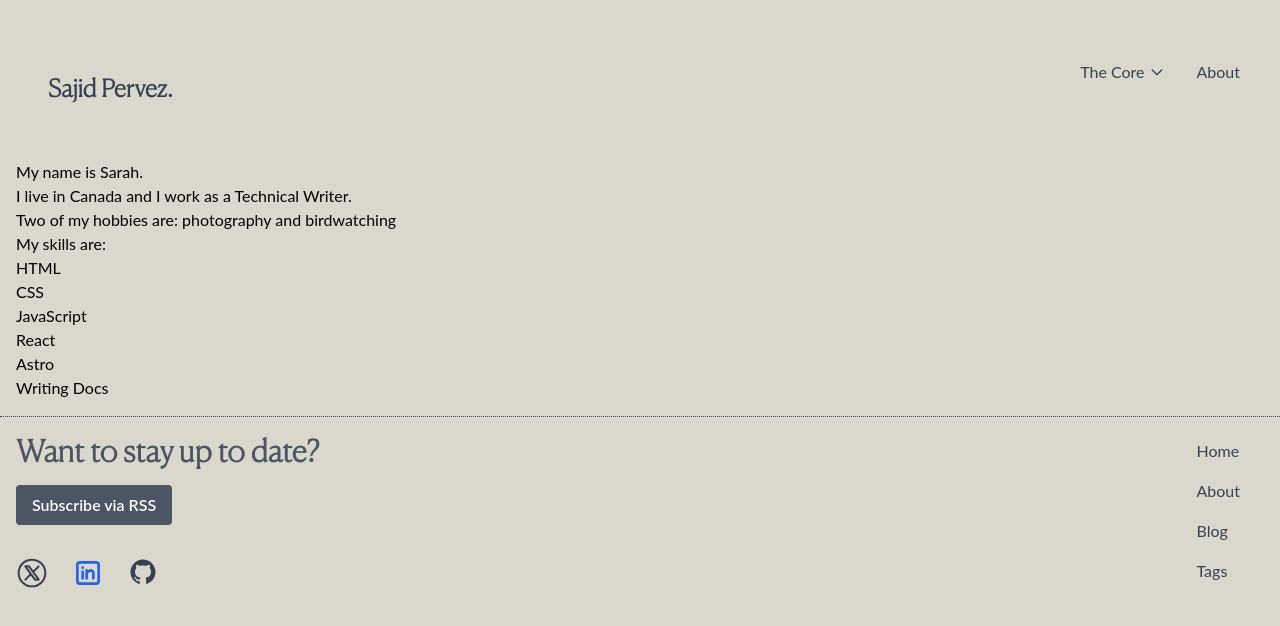
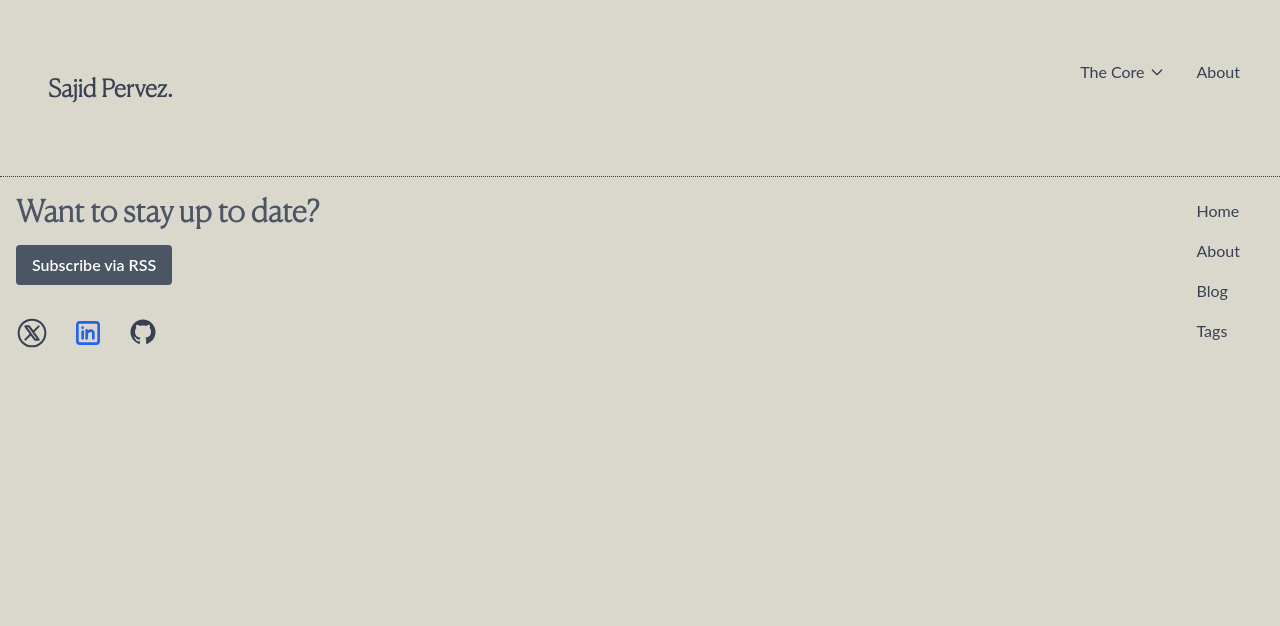
Before and after one commit to SajidPervez/sajidpervez.com, an Astro site: page /about in a window 1280 px wide. Built offline with nearby package versions, Linux system fonts and the light colour scheme; Astro itself is replaced by a stand-in of ours.

Commit message:
changes to about me

```diff
--- a/src/pages/about.astro
+++ b/src/pages/about.astro
@@ -14,20 +14,5 @@ const skills = ["HTML", "CSS", "JavaScript", "React", "Astro", "Writing Docs"];
 ---
 
 <BaseLayout title={pageTitle}>
-   <div>
-    <ul>
-        <li>My name is {identity.firstName}.</li>
-        <li>I live in {identity.country} and I work as a {identity.occupation}.</li>
-        {identity.hobbies.length >= 2 &&
-        <li>Two of my hobbies are: {identity.hobbies[0]} and {identity.hobbies[1]}</li>
-        }
-    </ul>
-</div>
-<div>
-    <p>My skills are:</p>
-    <ul>
-        {skills.map((skill) => <li class="skill">{skill}</li>)}
-    </ul>
-</div>
 
 </BaseLayout>
```
